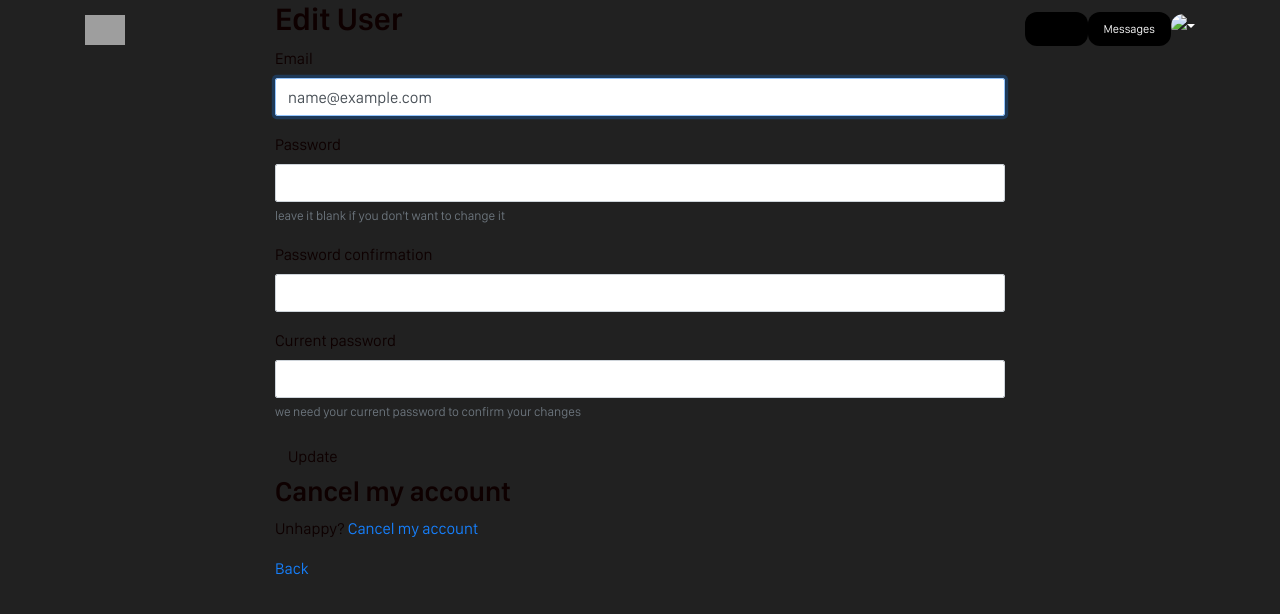
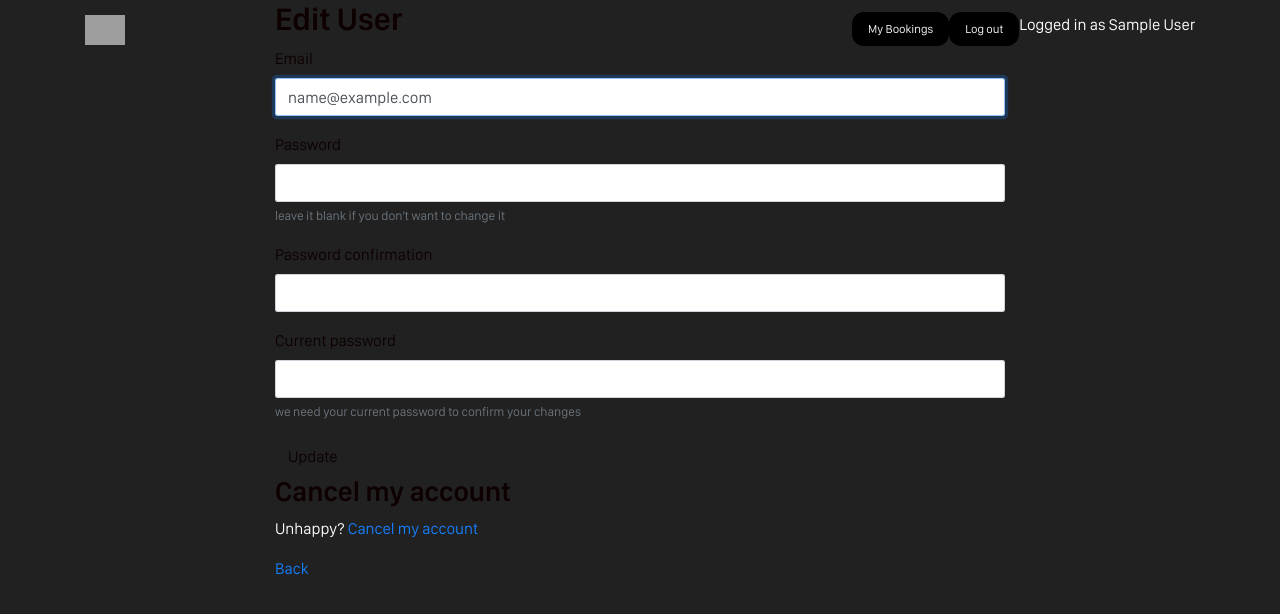
Before and after one commit to maguseva/travelbuddy, a Rails app: page /users/edit in a window 1280 px wide. Shown: the top 614 px of the page. Run offline with Rails 7, Linux system fonts and the light colour scheme; the visitor is signed in with stand-in values (Sample User, id 1); style sheets or scripts are compiled from the project's sources; parts of the project's set-up code (start-up, migrations or seed data) failed here and were passed over; some libraries are stand-ins or nearby versions; some web fonts are replaced; grey boxes are pictures that could not be loaded.

Commit message:
migration delete bahncard, work on search desing

```diff
--- a/app/assets/stylesheets/pages/_home.scss
+++ b/app/assets/stylesheets/pages/_home.scss
@@ -1,3 +1,7 @@
 #subheader-home {
   color: white;
 }
+
+p {
+  color: white;
+}
--- a/app/assets/stylesheets/pages/package_show.scss
+++ b/app/assets/stylesheets/pages/package_show.scss
@@ -34,3 +34,7 @@
 #package-frame {
   padding-left: 0px;
 }
+
+h1 {
+  color: white;
+}
--- a/app/controllers/packages_controller.rb
+++ b/app/controllers/packages_controller.rb
@@ -11,6 +11,7 @@
     else
       @packages = Package.all
     end
+    @class = "full-screen"
   end
 
   def show
--- a/app/controllers/pages_controller.rb
+++ b/app/controllers/pages_controller.rb
@@ -2,6 +2,6 @@
   skip_before_action :authenticate_user!, only: [:home]
 
   def home
-
+    @class = ""
   end
 end
--- a/app/views/packages/index.html.erb
+++ b/app/views/packages/index.html.erb
@@ -1,4 +1,6 @@
-<%= render 'shared/search_form' %>
+<div class="search-index">
+  <%= render 'shared/search_form', locals: { cl: @class } %>
+</div>
   <br>
   <% if @packages.empty? %>
     <p class="text-center">Sorry, we couldn't find any packages for your search.</p>
--- a/app/views/pages/home.html.erb
+++ b/app/views/pages/home.html.erb
@@ -11,7 +11,7 @@
       </div>
 
       <div class="col-6">
-        <%= render 'shared/search_form' %>
+        <%= render 'shared/search_form', locals: { cl: @class }  %>
       </div>
 
     </div>
--- a/app/views/shared/_navbar.html.erb
+++ b/app/views/shared/_navbar.html.erb
@@ -1,7 +1,7 @@
 <div class="navbar navbar-expand-sm navbar-light navbar-lewagon">
   <div class="container">
 
-    <%= link_to "#", class: "navbar-brand" do %>
+    <%= link_to root_path, class: "navbar-brand" do %>
       <%= image_tag "https://raw.githubusercontent.com/lewagon/fullstack-images/master/uikit/logo.png" %>
       <% end %>
 
@@ -13,19 +13,14 @@
     <div class="collapse navbar-collapse" id="navbarSupportedContent">
       <ul class="navbar-nav mr-auto">
         <% if user_signed_in? %>
-          <li class="nav-item active">
-            <%= link_to "Home", "#", class: "nav-link" %>
+          <li class="nav-item">
+            <%= link_to "My Bookings", "#", class: "nav-link" %>
           </li>
           <li class="nav-item">
-            <%= link_to "Messages", "#", class: "nav-link" %>
+              <%= link_to "Log out", destroy_user_session_path, method: :delete, class: "nav-link" %>
           </li>
-          <li class="nav-item dropdown">
-            <%= image_tag "https://kitt.lewagon.com/placeholder/users/ssaunier", class: "avatar dropdown-toggle", id: "navbarDropdown", data: { toggle: "dropdown" }, 'aria-haspopup': true, 'aria-expanded': false %>
-            <div class="dropdown-menu dropdown-menu-right" aria-labelledby="navbarDropdown">
-              <%= link_to "Action", "#", class: "dropdown-item" %>
-              <%= link_to "Another action", "#", class: "dropdown-item" %>
-              <%= link_to "Log out", destroy_user_session_path, method: :delete, class: "dropdown-item" %>
-            </div>
+          <li class="nav-item">
+            Logged in as <%= current_user.first_name %> <%= current_user.last_name %>
           </li>
         <% else %>
           <li class="nav-item">
--- a/app/views/shared/_search_form.html.erb
+++ b/app/views/shared/_search_form.html.erb
@@ -1,5 +1,5 @@
 <div class="col-6 container">
-  <div class="search-form">
+  <div class="search-form <%= locals[:cl] %>">
     <%= form_tag packages_path, method: :get do %>
 
       <div class="form-inputs">
--- /dev/null
+++ b/db/migrate/20191128174628_remove_bahncard_from_users.rb
@@ -0,0 +1,5 @@
+class RemoveBahncardFromUsers < ActiveRecord::Migration[5.2]
+  def change
+    remove_column :users, :bahncard, :string
+  end
+end
```
Also changed, not shown: app/assets/stylesheets/components/_search_form.scss (+66 -4 lines), db/schema.rb.
